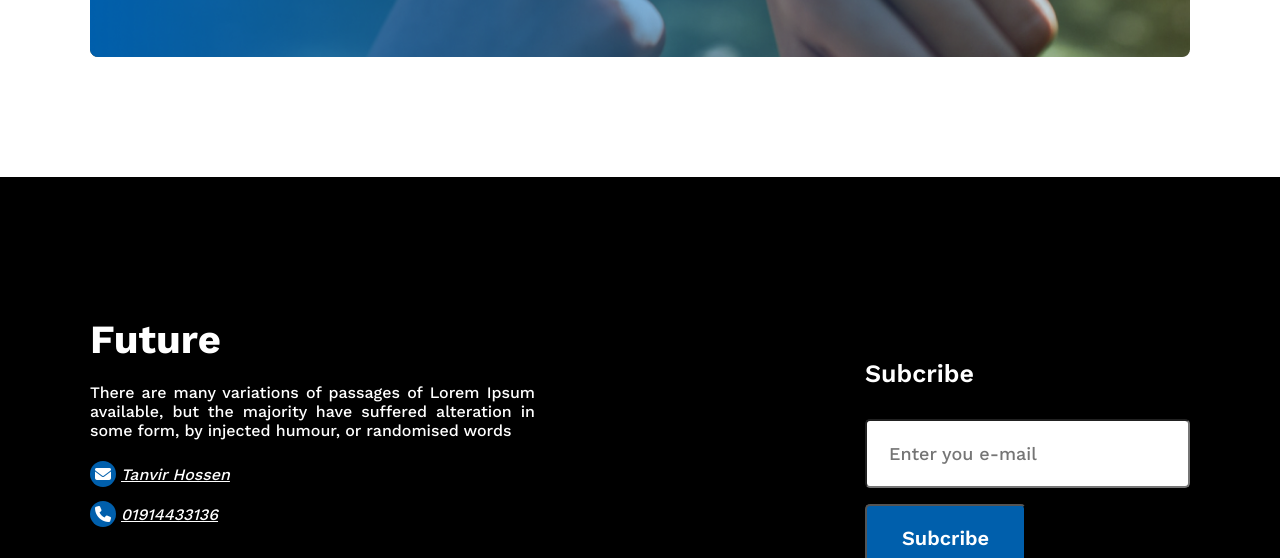
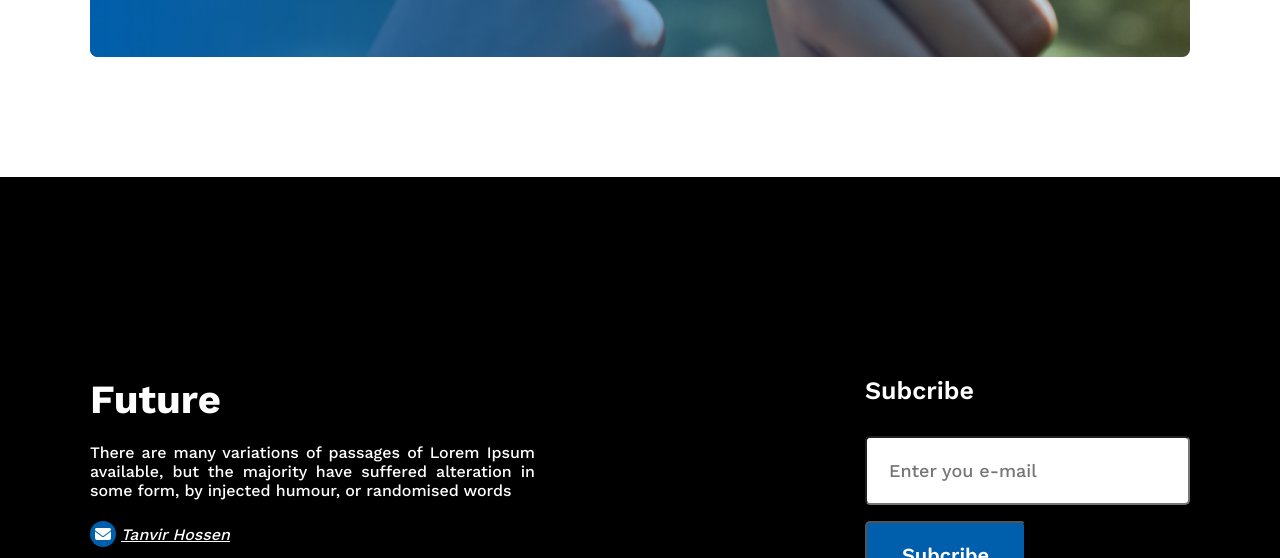
Before and after one commit to tanvir-hossen49/new-year, a plain HTML site: page index.html in a window 1280 px wide. Shown: the part 3052-3610 px from the top of the page. Drawn offline with nearby package versions, Linux system fonts and the light colour scheme.

Commit message:
fixed bug

```diff
--- a/index.html
+++ b/index.html
@@ -122,7 +122,7 @@
         </section>
 
     </main>
-    <footer>
+    <footer class="footer">
         <div class="section footer-section">
             <!-- address and socile media handle -->
             <div class="footer-left">
--- a/styles/style.css
+++ b/styles/style.css
@@ -137,16 +137,18 @@ header .header-description {
   color: #fff;
 }
 /* footer styles */
-footer {
+.footer {
   width: 100%;
   height: 577px;
   color: #fff;
   background-color: #000;
+  display: flex;
+  justify-content: space-between;
+  align-items: center;
+  margin-top: 120px;
 }
 .section.footer-section {
-  height: 100%;
-
-  align-items: center;
+  align-items: flex-start;
   gap: 330px;
 }
 .footer-section .section-description {
```
